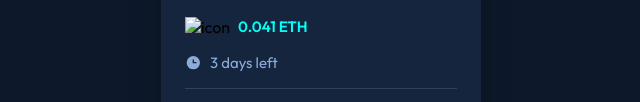
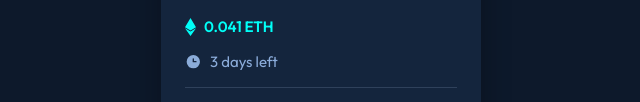
Before and after one commit to kamaleshg2004/Frontend_Preview, a plain HTML site: page index.html in a window 1280 px wide. Shown: the part 520-622 px from the top of the page, without its empty margins (319-959 px from the left). Drawn offline with Linux system fonts and the light colour scheme; the site is published under a folder, as on GitHub Pages, so addresses that start at the root find nothing.

Commit message:
Update index.html

```diff
--- a/index.html
+++ b/index.html
@@ -19,7 +19,7 @@
     <p>Our Equilibrium collection promotes balance and calm.</p>
     </div>
     <div class="box1">
-      <img src="/images/icon-ethereum.svg" alt="icon">
+      <img src="./images/icon-ethereum.svg" alt="icon">
       <h3>0.041 ETH</h3>
     </div>
     <div class="box2">
```
